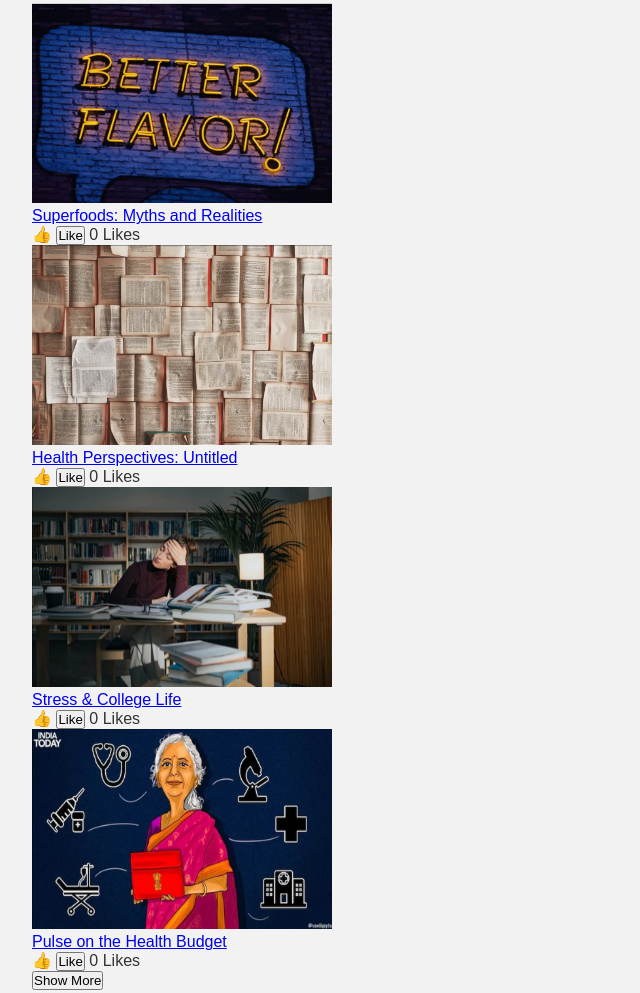
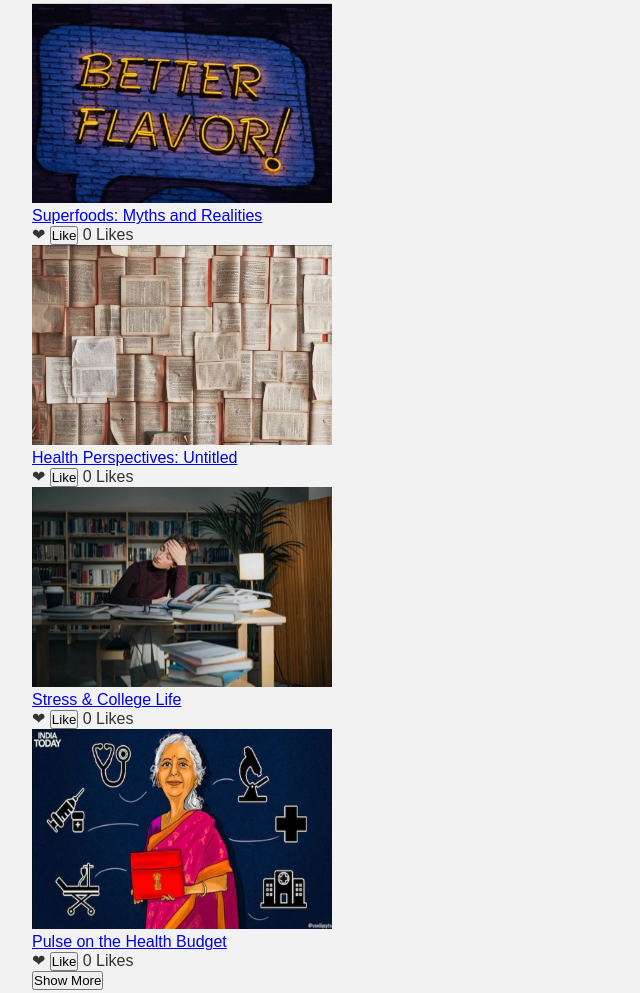
Before and after one commit to professor-hs/firstweb, a plain HTML site: page new.html in a window 1280 px wide. Shown: the part 3004-3997 px from the top of the page, without its empty margins (0-640 px from the left). Drawn offline with Linux system fonts and the light colour scheme.

Commit message:
heart added

```diff
--- a/new.html
+++ b/new.html
@@ -198,7 +198,7 @@
         Superfoods: Myths and Realities
       </a>
       <p>
-        👍 <button onclick="likeBlog('blog1')">Like</button>
+        ❤ <button onclick="likeBlog('blog1')">Like</button>
         <span id="blog1-likes">0</span> Likes
       </p>
     </figcaption>
@@ -211,7 +211,7 @@
         Health Perspectives: Untitled
       </a>
       <p>
-        👍 <button onclick="likeBlog('blog2')">Like</button>
+        ❤ <button onclick="likeBlog('blog2')">Like</button>
         <span id="blog2-likes">0</span> Likes
       </p>
     </figcaption>
@@ -224,7 +224,7 @@
         Stress & College Life
       </a>
       <p>
-        👍 <button onclick="likeBlog('blog3')">Like</button>
+        ❤ <button onclick="likeBlog('blog3')">Like</button>
         <span id="blog3-likes">0</span> Likes
       </p>
     </figcaption>
@@ -237,7 +237,7 @@
         Pulse on the Health Budget
       </a>
       <p>
-        👍 <button onclick="likeBlog('blog4')">Like</button>
+        ❤ <button onclick="likeBlog('blog4')">Like</button>
         <span id="blog4-likes">0</span> Likes
       </p>
     </figcaption>
@@ -252,7 +252,7 @@
           Reviving Ancient Wisdom
         </a>
         <p>
-          👍 <button onclick="likeBlog('blog5')">Like</button>
+          ❤ <button onclick="likeBlog('blog5')">Like</button>
           <span id="blog5-likes">0</span> Likes
         </p>
       </figcaption>
@@ -265,7 +265,7 @@
           Timeless Wisdom
         </a>
         <p>
-          👍 <button onclick="likeBlog('blog6')">Like</button>
+          ❤ <button onclick="likeBlog('blog6')">Like</button>
           <span id="blog6-likes">0</span> Likes
         </p>
       </figcaption>
@@ -278,7 +278,7 @@
           Rediscovering Wisdom
         </a>
         <p>
-          👍 <button onclick="likeBlog('blog7')">Like</button>
+          ❤ <button onclick="likeBlog('blog7')">Like</button>
           <span id="blog7-likes">0</span> Likes
         </p>
       </figcaption>
@@ -291,7 +291,7 @@
           Unmasking the Hidden Danger
         </a>
         <p>
-          👍 <button onclick="likeBlog('blog8')">Like</button>
+          ❤ <button onclick="likeBlog('blog8')">Like</button>
           <span id="blog8-likes">0</span> Likes
         </p>
       </figcaption>
@@ -304,7 +304,7 @@
           Understanding Diabetes
         </a>
         <p>
-          👍 <button onclick="likeBlog('blog9')">Like</button>
+          ❤ <button onclick="likeBlog('blog9')">Like</button>
           <span id="blog9-likes">0</span> Likes
         </p>
       </figcaption>
```
